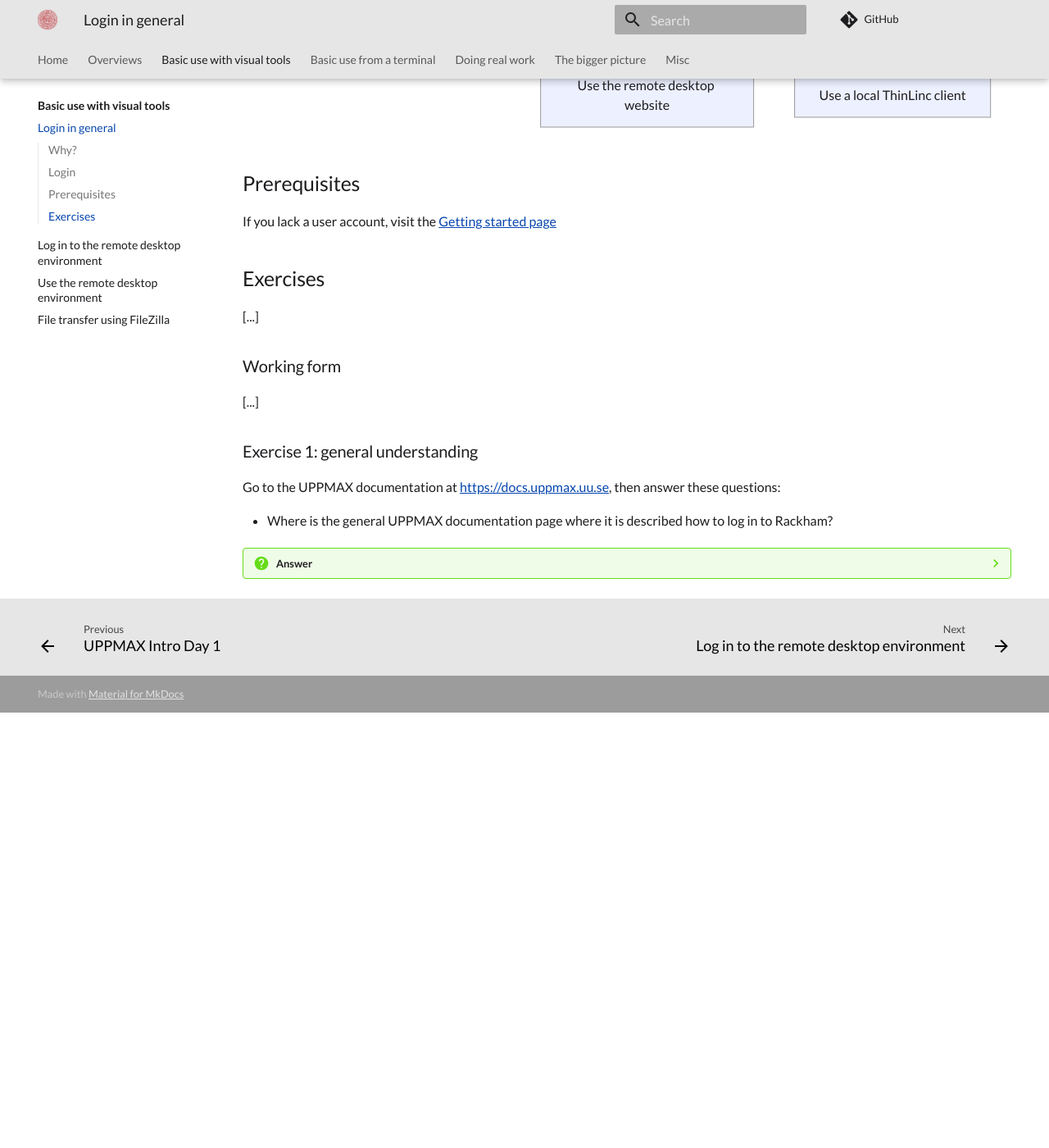
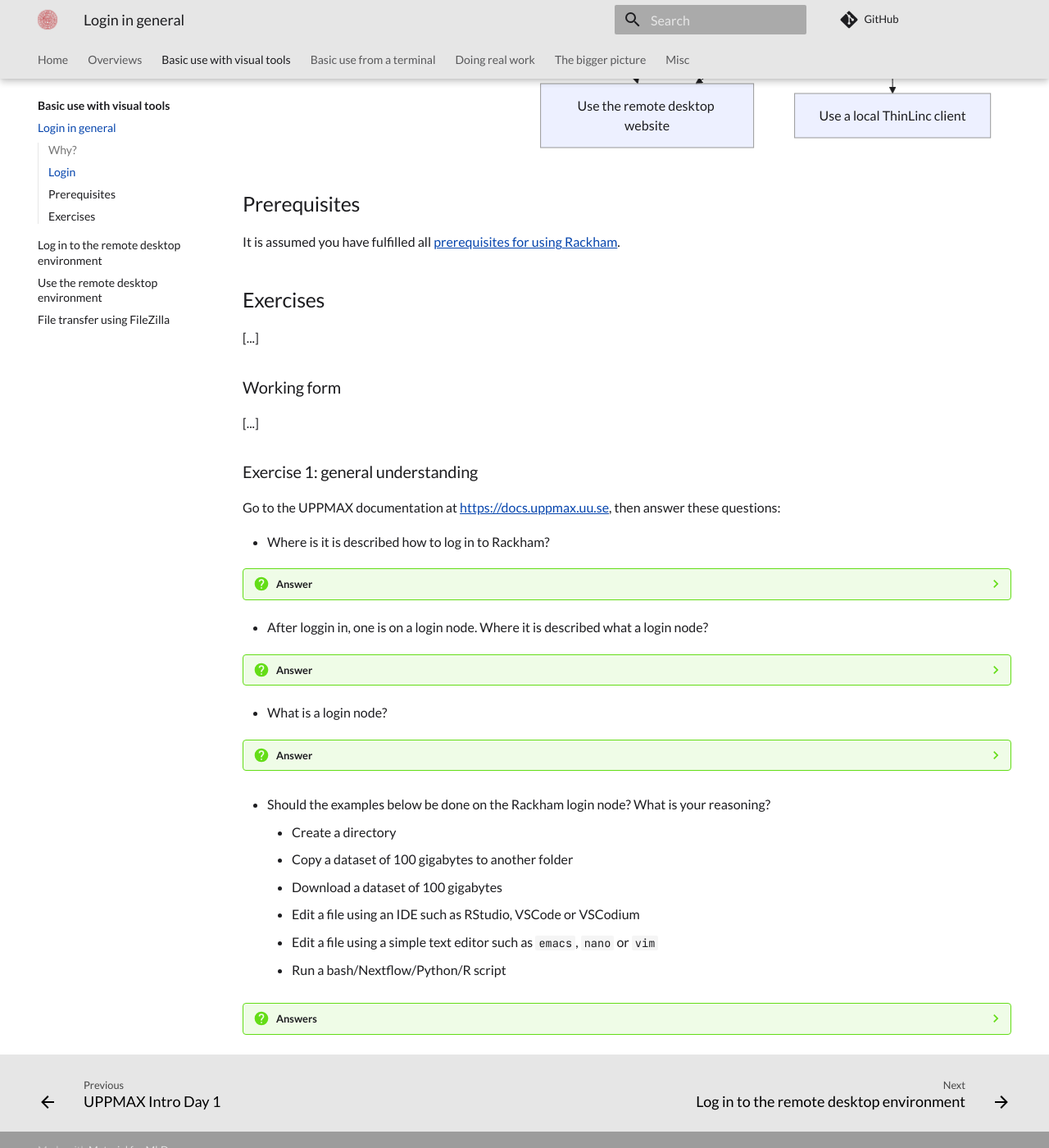
Before and after one commit to UPPMAX/uppmax_intro_day_1, an MkDocs documentation site: the page built from docs/sessions/login.md, in a window 1280 px wide and 1400 px high, scrolled down 1472 px. Shown: the whole window at 82% size. Built offline with MkDocs 1.6.1 and Material for MkDocs 9.7.7, drawn with Linux system fonts in a browser that asks for light colours; comment, search, counter and statistics services are not loaded; before the commit the page ends 2341 px from its top, so only the background shows below that; some of the changed text lies outside the part shown.

Commit message:
Exercises done

```diff
--- a/docs/sessions/login.md
+++ b/docs/sessions/login.md
@@ -52,6 +52,7 @@
 
 To use any UPPMAX cluster, one needs to log in.
 In this session, we learn there are multiple ways to login.
+After loggin in, one wants to behave considerate towards other users.
 
 ## Login
 
@@ -92,8 +93,8 @@
 
 ## Prerequisites
 
-If you lack a user account,
-visit the [Getting started page](https://www.uppmax.uu.se/support/getting-started/course-projects/)
+It is assumed you have fulfilled all
+[prerequisites for using Rackham](https://docs.uppmax.uu.se/getting_started/rackham_usage_prerequisites/).
 
 ## Exercises
 
@@ -108,20 +109,74 @@
 Go to the UPPMAX documentation at [https://docs.uppmax.uu.se](https://docs.uppmax.uu.se),
 then answer these questions:
 
-- Where is the general UPPMAX documentation page where it is described how to log in to Rackham?
+- Where is it is described how to log in to Rackham?
 
 ???- question "Answer"
 
-    It is at [https://docs.uppmax.uu.se/getting_started/login_rackham/](https://docs.uppmax.uu.se/getting_started/login_rackham/).
+    It is at <https://docs.uppmax.uu.se/getting_started/login_rackham/>.
 
     You can reach this page by searching for 'Login Rackham' or 'Log in Rackham'.
-    It won't be the first search result.
 
+- After loggin in, one is on a login node. Where it is described what a login node?
 
+???- question "Answer"
 
+    It is at <https://docs.uppmax.uu.se/cluster_guides/login_node/>
 
+    You can reach this page by searching for 'Login node'
 
-    - Understand that there are two environments
-    - Understand that after login, one is on a login node
-    - Understand what a login node is
-    - Understand that on a login node, one only runs light commands
+- What is a login node?
+
+???- question "Answer"
+
+    From <https://docs.uppmax.uu.se/cluster_guides/login_node/>:
+
+    > A login node is the computer where you arrive
+    > after logging in to an UPPMAX HPC cluster
+
+- Should the examples below be done on the Rackham login node?
+  What is your reasoning?
+
+    - Create a directory
+    - Copy a dataset of 100 gigabytes to another folder
+    - Download a dataset of 100 gigabytes
+    - Edit a file using an IDE such as RStudio, VSCode or VSCodium
+    - Edit a file using a simple text editor such as `emacs`, `nano` or `vim`
+    - Run a bash/Nextflow/Python/R script
+
+???- question "Answers"
+
+    > - Create a directory
+
+    Can be done on the Rackham login node, as this is a very light calculation
+    that takes a very short time to run.
+
+    > - Copy a dataset of 100 gigabytes to another folder
+
+    Can be done on the Rackham login node, as this is a light calculation
+    that takes a reasonable short time to run.
+
+    > - Download a dataset of 100 gigabytes
+
+    Can be done on the Rackham login node, as this is a light calculation
+    that takes a reasonable short time to run.
+
+    > - Edit a file using an IDE such as RStudio, VSCode or VSCodium
+
+    Don't do this on a Rackham login node. These program
+    need a lot of CPU and memory and are typically used for a long time.
+
+    Instead, use [an interactive session](start_interactive_session.md).
+
+    > - Edit a file using a simple text editor such as `emacs`, `nano` or `vim`
+
+    Can be done on the Rackham login node, as this is such a light calculation
+    that it can be run for a long time.
+
+    > - Run a bash/Nextflow/Python/R script
+
+    This depends on what the script does:
+    if it does a light calculation or takes a reasonable short time to run,
+    you can run it on a login node.
+
+    Else, you will have to use [the Slurm job scheduler](slurm.md).
```
